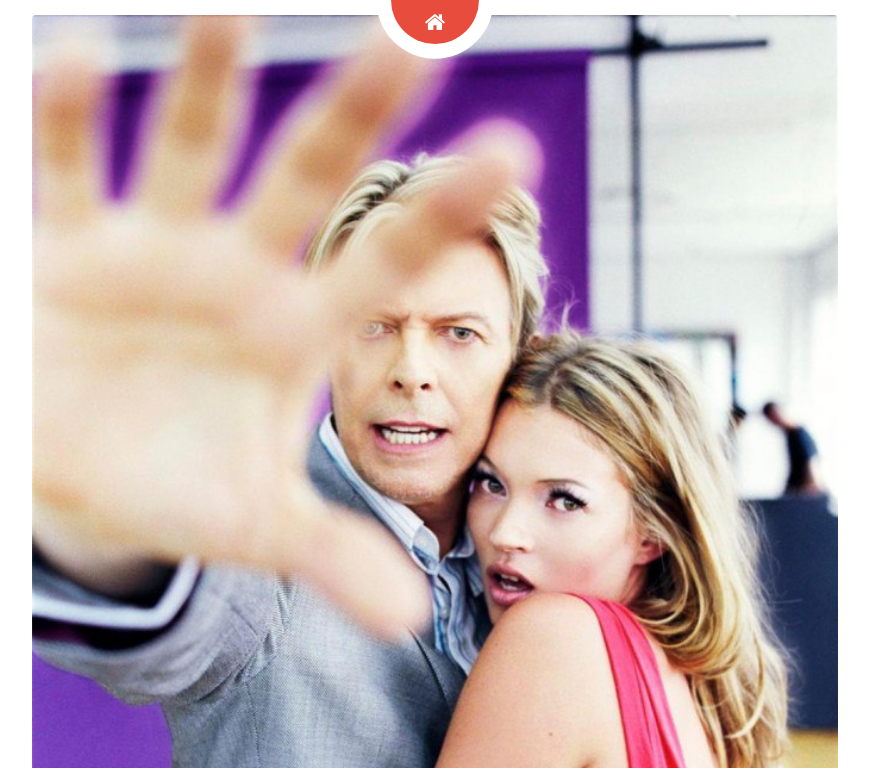
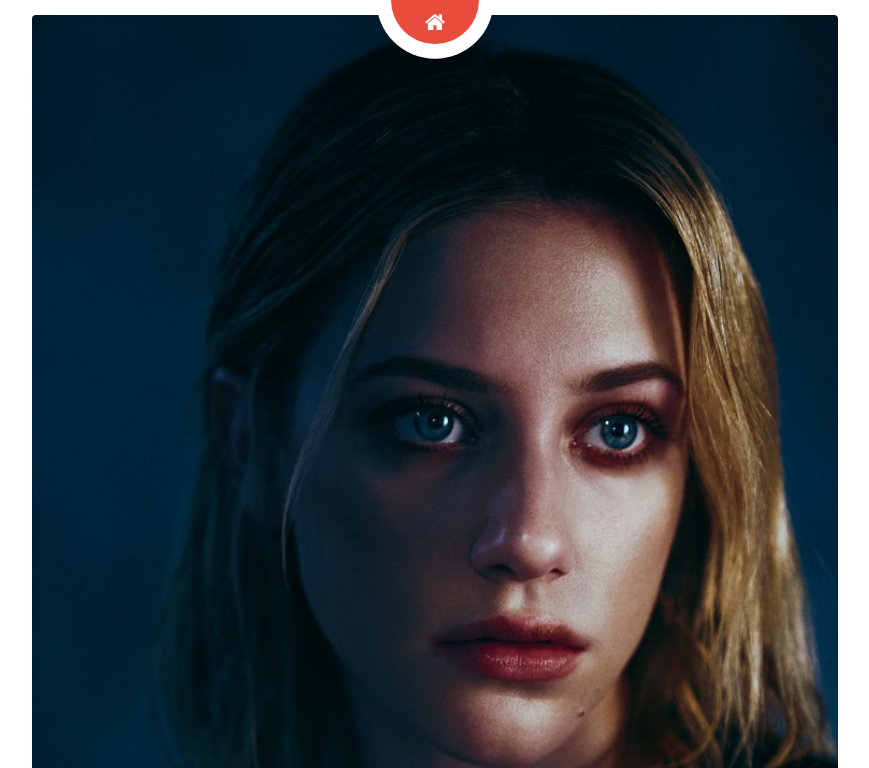
Before and after one commit to luchshijdrug/luchshijdrug.github.io, a plain HTML site: page detail112.html in a window 1280 px wide. Shown: the top 768 px of the page, without its empty margins (205-1074 px from the left). Drawn offline with nearby package versions, Linux system fonts and the light colour scheme; a web font is replaced by a local one.

Commit message:
Update detail112.html

```diff
--- a/detail112.html
+++ b/detail112.html
@@ -28,7 +28,7 @@
 			<div id="preview">
 				<div class="inner">
 					<div class="image fit">
-						<img src="images/5.jpg" alt="" />
+						<img src="images/3.jpg" alt="" />
 					</div>
 					<div class="content">
 						<header>
```
